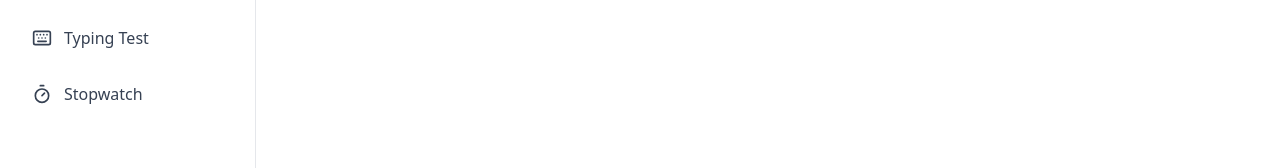
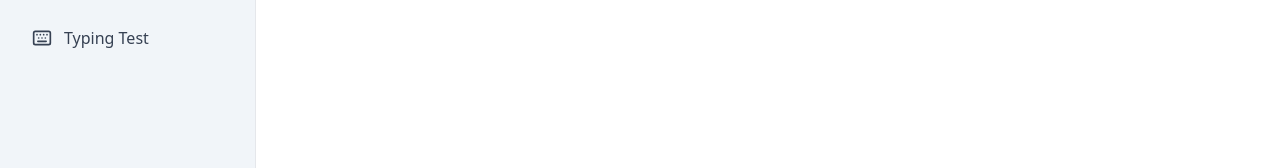
Before and after one commit to afnank16/PocketApps, a React (Vite) app: page / in a window 1280 px wide. Shown: the part 235-403 px from the top of the page. Built offline with nearby package versions, Linux system fonts and the light colour scheme.

Commit message:
feat: update Sidebar and pages to support theme props for consistent styling

```diff
--- a/src/App.jsx
+++ b/src/App.jsx
@@ -14,7 +14,7 @@ function App() {
       text: "text-white",
       border: "border-white",
       hover: "hover:bg-slate-200 hover:text-black",
-      shadow: "shadow-lg shadow-black",
+      shadow: "shadow-lg shadow-gray-50",
       icon: "🌛",
       title: "Night",
     },
@@ -23,7 +23,7 @@ function App() {
       text: "text-black",
       border: "border-black",
       hover: "hover:bg-slate-400 hover:text-white",
-      shadow: "shadow-lg shadow-white",
+      shadow: "shadow-lg shadow-gray-300",
       icon: "🔆",
       title: "Day"
     },
--- a/src/components/Sidebar.jsx
+++ b/src/components/Sidebar.jsx
@@ -15,16 +15,16 @@ const links = [
   { name: "Calculator", path: "/calculator", icon: Calculator },
   { name: "Todo", path: "/todolist", icon: CheckSquare },
   { name: "Typing Test", path: "/typing-test", icon: Keyboard },
-  { name: "Stopwatch", path: "/stopwatch", icon: Timer },
+
 //   { name: "Notes", path: "/notes", icon: NotebookPen },
 //   { name: "Password Generator", path: "/password-generator", icon: LockKeyhole },
 ];
 
-export default function Sidebar() {
+export default function Sidebar(props) {
   return (
-    <aside className="fixed left-0 top-0 h-screen w-64 border-r border-gray-200 bg-white">
-      <div className="border-b p-4">
-        <h1 className="text-2xl font-bold">PocketApps</h1>
+    <aside className={`fixed left-0 top-0 h-screen w-64 border-r border-gray-200 ${props.currentTheme.bg}`}>
+      <div className={`border-b ${props.currentTheme.border} p-4`}>
+        <h1 className={`text-2xl font-bold ${props.currentTheme.text}`}>PocketApps</h1>
         {/* <p className="text-sm text-gray-500">
           Everyday tools in one place
         </p> */}
@@ -38,7 +38,7 @@ export default function Sidebar() {
             className={({ isActive }) =>
               `flex items-center gap-3 rounded-lg px-4 py-3 transition ${
                 isActive
-                  ? "bg-black text-white"
+                  ? "bg-black text-white  "
                   : "text-gray-700 hover:bg-gray-100"
               }`
             }
--- a/src/pages/Calculator.jsx
+++ b/src/pages/Calculator.jsx
@@ -101,7 +101,7 @@ function Calculator(props) {
 
 
         <div className={`min-h-screen `}>
-            <Sidebar />
+            <Sidebar theme={props.theme} currentTheme={props.currentTheme} dark={props.dark} setDark={props.setDark}/>
             <div className="ml-64">
                 <Header theme={props.theme} currentTheme={props.currentTheme} dark={props.dark} setDark={props.setDark} />
                 <main className={`p-8 ${props.currentTheme.bg}`}>
--- a/src/pages/Home.jsx
+++ b/src/pages/Home.jsx
@@ -5,7 +5,7 @@ function Home(props){
 
     return(
         <div className={`min-h-screen `}>
-            <Sidebar/>
+            <Sidebar theme={props.theme} currentTheme={props.currentTheme} dark={props.dark} setDark={props.setDark}/>
             <div className="ml-64">
                  <Header theme={props.theme} currentTheme={props.currentTheme} dark={props.dark} setDark={props.setDark}/>
                  <main className="p-8">
--- a/src/pages/ToDoList.jsx
+++ b/src/pages/ToDoList.jsx
@@ -39,7 +39,7 @@ function ToDoList(props) {
 
 
         <div className={`min-h-screen `}>
-            <Sidebar />
+            <Sidebar theme={props.theme} currentTheme={props.currentTheme} dark={props.dark} setDark={props.setDark}/>
             <div className="ml-64">
                 <Header theme={props.theme} currentTheme={props.currentTheme} dark={props.dark} setDark={props.setDark} />
                 <main className={`p-8 flex justify-center items-center h-screen flex-col gap-4 ${props.currentTheme.bg} ` }>
@@ -54,7 +54,7 @@ function ToDoList(props) {
                                     onChange={(e) => setInput(e.target.value)}
                                     onKeyDown={(e) => e.key === "Enter" && addTodo()}
                                     placeholder="Add a new task..."
-                                    className="border border-gray-300 rounded-lg px-4 py-2 text-sm outline-none focus:border-blue-400 w-64"
+                                    className={`border border-gray-300 rounded-lg px-4 py-2 text-sm ${props.currentTheme.text} outline-none focus:border-blue-400 w-64`}
                                 />
                                 <button
                                     onClick={addTodo}
@@ -72,7 +72,7 @@ function ToDoList(props) {
                                 {todos.map(todo => (
                                     <li
                                         key={todo.id}
-                                        className={`flex items-center justify-between ${props.currentTheme.bg} ${props.currentTheme.border} rounded-xl px-4 py-3 shadow-sm`}
+                                        className={`flex items-center justify-between ${props.currentTheme.bg} ${props.currentTheme.shadow} rounded-xl px-4 py-3 shadow-sm`}
                                     >
                                         <div className="flex items-center gap-3 overflow-hidden">
                                             <input
```
